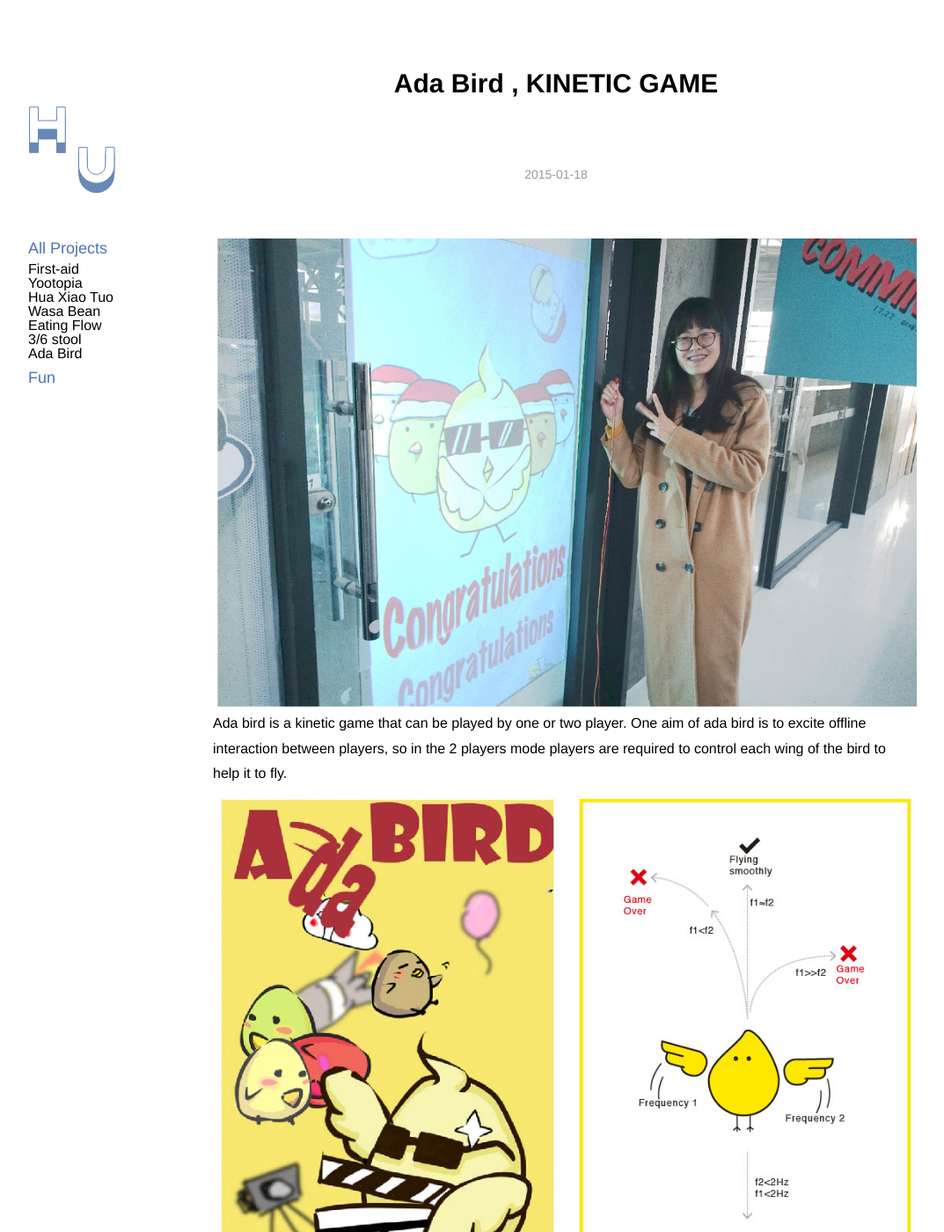
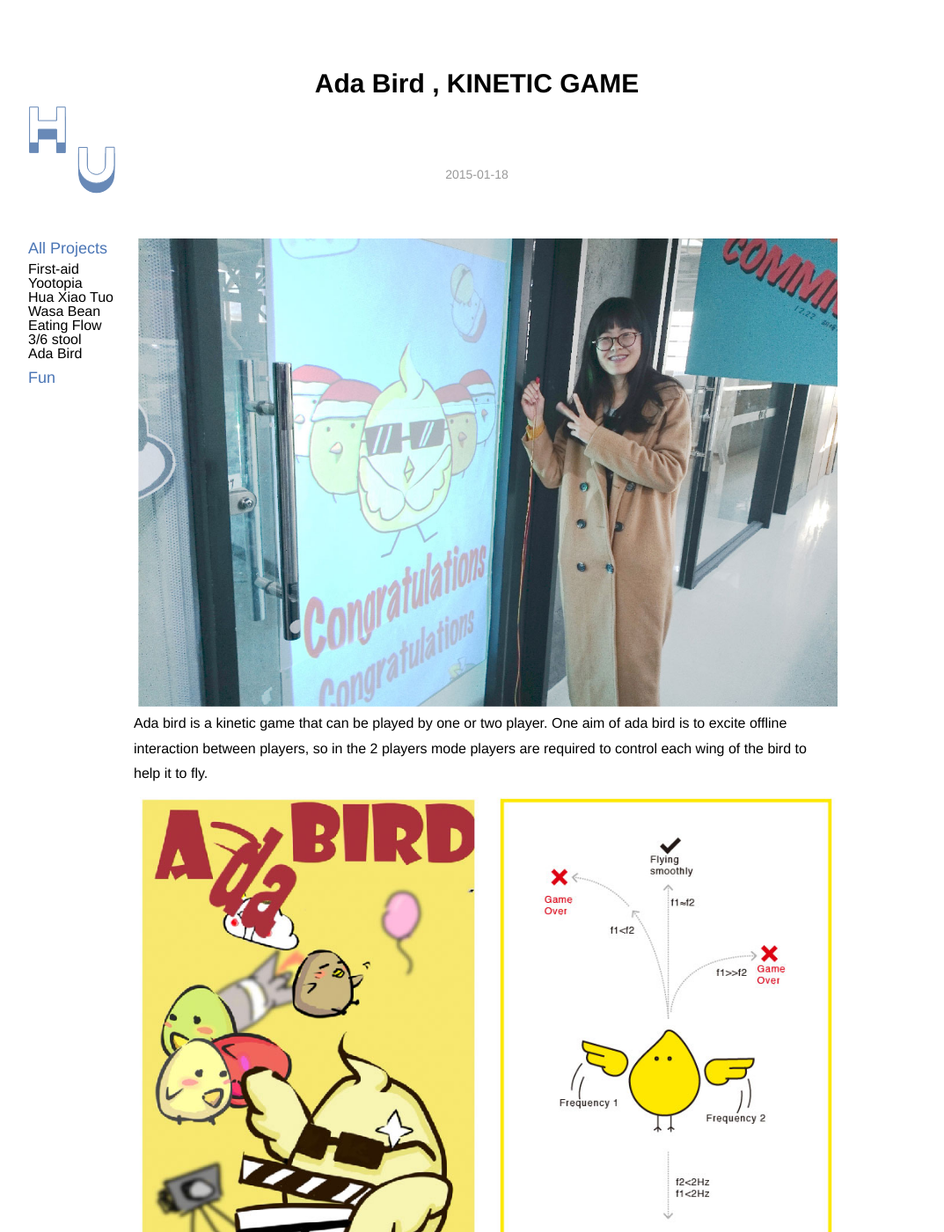
Before and after one commit to yuanyuanhu96/Potfolio-Archive, a Jekyll site: the page built from _posts/2015-01-18-Ada-bird.md, in a window 1280 px wide and 1400 px high. Shown: the whole window at 88% size, without its empty margins (8-1081 px from the left). Built offline with Jekyll 4.4.1, drawn with Linux system fonts in a browser that asks for light colours.

Commit message:
Update style.css

```diff
--- a/_includes/style.css
+++ b/_includes/style.css
@@ -490,7 +490,7 @@ margin-left: 20px;
 
 .post-wrapper {
   width: 900px;
-  margin: 0 auto;
+  margin-left: 100px;
   background: #fff;
   padding: 80px 60px;
 }
```
